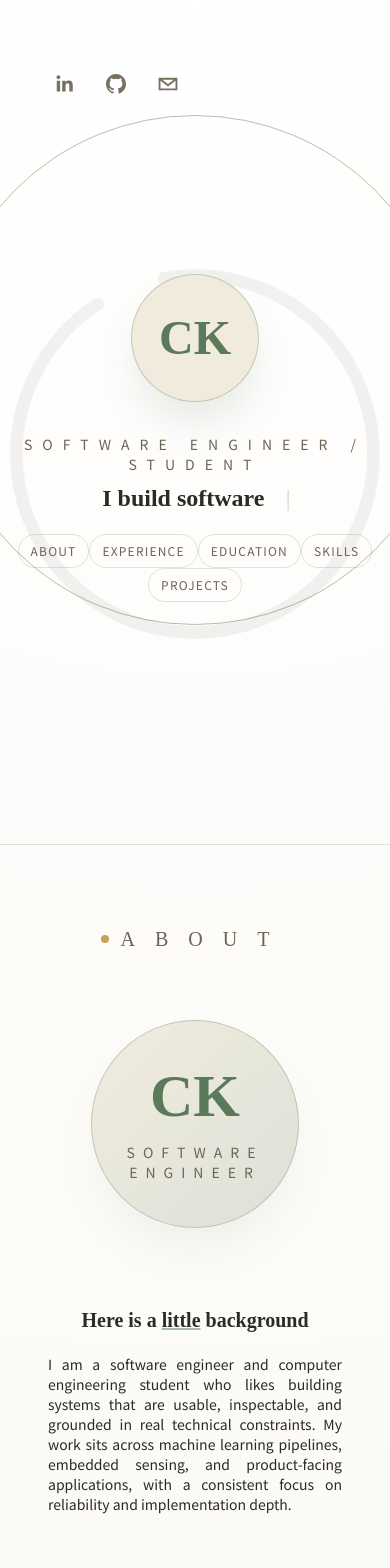
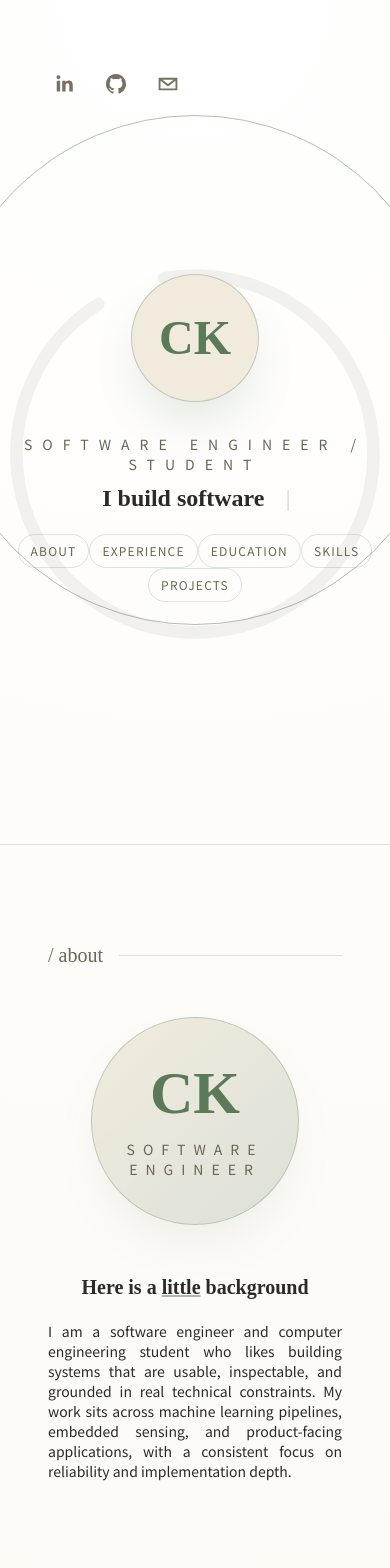
Before and after one commit to chetank03/portfolioWebsite, a Next.js app: page / in a window 390 px wide. Shown: the top 1568 px of the page. Built offline with nearby package versions, Linux system fonts and the light colour scheme.

Commit message:
Convert About, Skills, Contact to natural height with SectionHeading

```diff
--- a/components/About.tsx
+++ b/components/About.tsx
@@ -1,6 +1,7 @@
 import { motion } from "framer-motion";
 import React from "react";
 import { PageInfo } from "../typings";
+import SectionHeading from "./SectionHeading";
 
 type Props = { pageInfo: PageInfo };
 
@@ -10,16 +11,11 @@ export default function About({ pageInfo }: Props) {
       initial={{ opacity: 0 }}
       animate={{ opacity: 1 }}
       transition={{ duration: 1.5 }}
-      className="flex flex-col relative h-screen text-center md:text-left md:flex-row max-w-7xl px-12 md:px-16 justify-evenly mx-auto items-center"
+      className="mx-auto flex max-w-7xl flex-col px-12 py-24 md:px-16 md:py-32"
     >
-      <h3 className="absolute top-20 md:top-24 flex items-center gap-3 uppercase tracking-[20px] text-grayColor text-xl md:text-2xl font-serif">
-        <span
-          className="inline-block h-2 w-2 rounded-full bg-yellowColor"
-          aria-hidden="true"
-        />
-        About
-      </h3>
+      <SectionHeading label="about" />
 
+      <div className="flex flex-col items-center gap-12 text-center md:flex-row md:justify-evenly md:text-left">
         <motion.div
           initial={{
             x: -200,
@@ -33,7 +29,7 @@ export default function About({ pageInfo }: Props) {
             opacity: 1,
           }}
           viewport={{ once: true }}
-        className=" -mb-24 md:mb-0 flex-shrink-0 w-52 h-52 rounded-full md:rounded-lg md:w-64 md:h-95 xl:w-[500px] xl:h-[600px] bg-gradient-to-br from-darkBackground to-darkGreen/20 border border-darkGreen/30 shadow-2xl shadow-darkGreen/10 flex items-center justify-center"
+          className="flex h-52 w-52 flex-shrink-0 items-center justify-center rounded-full border border-darkGreen/30 bg-gradient-to-br from-darkBackground to-darkGreen/20 shadow-2xl shadow-darkGreen/10 md:h-64 md:w-64 md:rounded-lg xl:h-[600px] xl:w-[500px]"
         >
           <div className="text-center px-8">
             <p className="text-6xl xl:text-8xl font-serif font-semibold text-darkGreen">CK</p>
@@ -52,6 +48,7 @@ export default function About({ pageInfo }: Props) {
             {pageInfo?.backgroundInformation}
           </p>
         </div>
+      </div>
     </motion.div>
   );
 }
--- a/components/ContactMe.tsx
+++ b/components/ContactMe.tsx
@@ -2,6 +2,7 @@ import React from "react";
 import { PhoneIcon, MapPinIcon, EnvelopeIcon } from "@heroicons/react/24/solid";
 import { useForm, SubmitHandler } from "react-hook-form";
 import { PageInfo } from "../typings";
+import SectionHeading from "./SectionHeading";
 
 type Props = {
   pageInfo: PageInfo;
@@ -21,15 +22,10 @@ export default function ContactMe({ pageInfo }: Props) {
   };
 
   return (
-    <div className="h-screen flex relative flex-col text-center md:text-left md:flex-row max-w-7xl px-12 md:px-16 justify-evenly mx-auto items-center">
-      <h3 className="absolute top-20 md:top-24 flex items-center gap-3 uppercase tracking-[20px] text-grayColor text-xl md:text-2xl font-serif">
-        <span
-          className="inline-block h-2 w-2 rounded-full bg-yellowColor"
-          aria-hidden="true"
-        />
-        Contact
-      </h3>
-      <div className="flex flex-col space-y-4 md:space-y-5 lg:space-y-6 xl:space-y-6 2xl:space-y-10">
+    <div className="mx-auto flex max-w-7xl flex-col px-12 py-24 md:px-16 md:py-32">
+      <SectionHeading label="contact" />
+
+      <div className="mx-auto flex flex-col space-y-4 md:space-y-5 lg:space-y-6 xl:space-y-6 2xl:space-y-10">
         <h4 className="text-xl md:text-2xl lg:text-3xl 2xl:text-4xl font-serif font-semibold text-center">
           I have got just what you need.{" "}
           <span className="decoration-darkGreen/50 underline">Lets talk.</span>
--- a/components/Skills.tsx
+++ b/components/Skills.tsx
@@ -2,6 +2,7 @@ import { motion } from "framer-motion";
 import React from "react";
 import { Skill as SkillType } from "../typings";
 import Skill from "./Skill";
+import SectionHeading from "./SectionHeading";
 
 type Props = { skills: SkillType[] };
 
@@ -11,20 +12,15 @@ export default function Skills({ skills }: Props) {
       initial={{ opacity: 0 }}
       whileInView={{ opacity: 1 }}
       transition={{ duration: 1.5 }}
-      className="h-screen flex relative flex-col text-center md:text-left xl:flex-row max-w-[2000px] xl:px-16 min-h-screen justify-center xl:space-y-0 mx-auto items-center "
+      className="mx-auto flex max-w-6xl flex-col px-12 py-24 md:px-16 md:py-32"
     >
-      <h3 className="absolute top-20 md:top-24 flex items-center gap-3 uppercase tracking-[20px] text-grayColor text-xl md:text-2xl font-serif">
-        <span
-          className="inline-block h-2 w-2 rounded-full bg-yellowColor"
-          aria-hidden="true"
-        />
-        Skills
-      </h3>
-      <h3 className="absolute top-32 md:top-36 uppercase tracking-[3px] text-grayColor/80 text-sm">
+      <SectionHeading label="skills" />
+
+      <p className="-mt-8 mb-10 uppercase tracking-[3px] text-grayColor/80 text-sm">
         Hover over a skill for current proficiency
-      </h3>
+      </p>
 
-      <div className="grid grid-cols-4 gap-4 md:gap-5">
+      <div className="grid grid-cols-4 gap-4 md:gap-5 justify-items-center">
         {skills?.slice(0, skills.length / 2).map((skill) => (
           <Skill key={skill._id} skill={skill} />
         ))}
```
Lines whose indentation alone changed are shown as unchanged.
